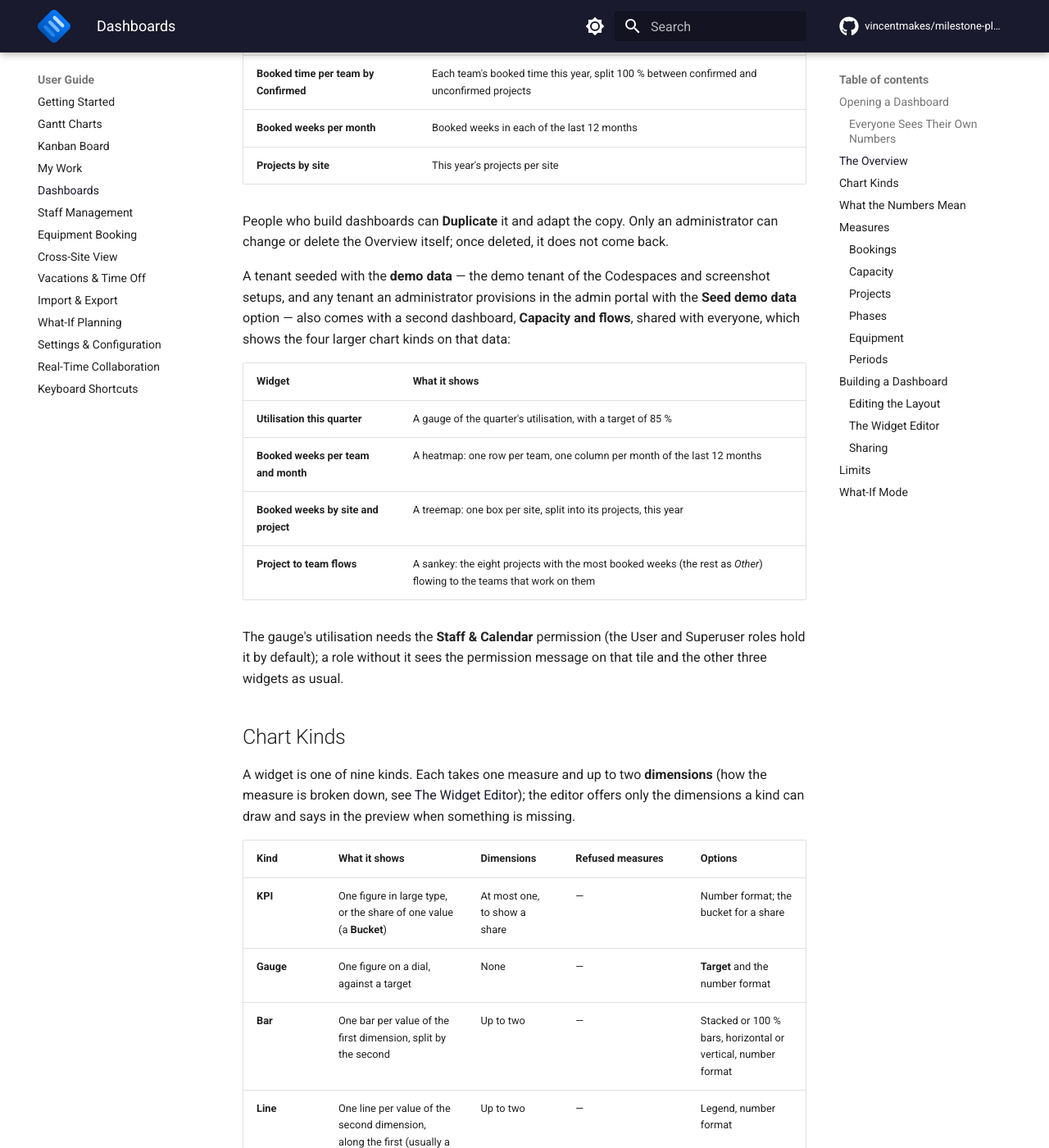
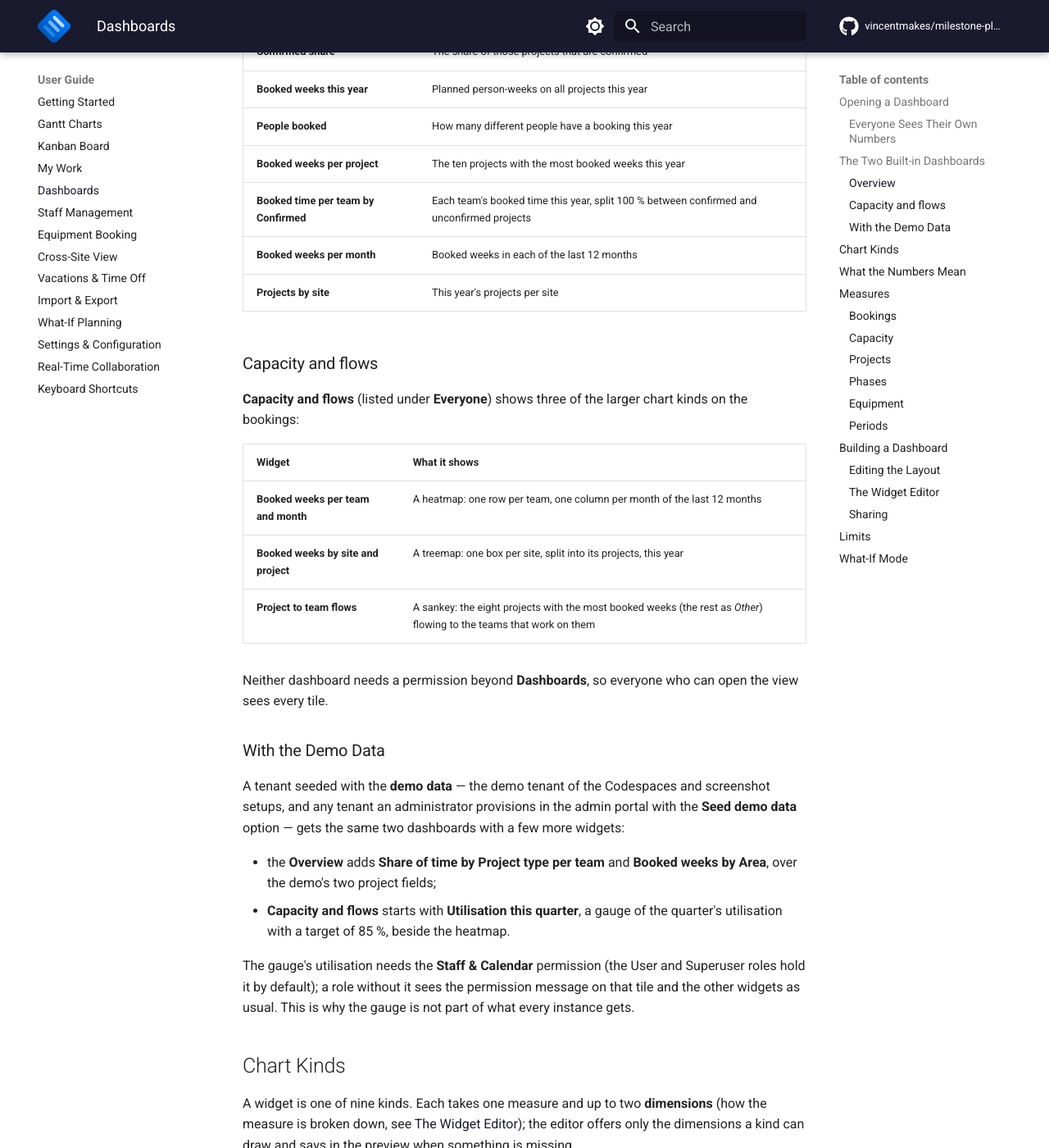
Before and after one commit to vincentmakes/milestone-planner, an MkDocs documentation site: the page built from docs/user-guide/dashboards.md, in a window 1280 px wide and 1400 px high, scrolled down 2424 px. Shown: the whole window at 82% size. Built offline with MkDocs 1.6.1 and Material for MkDocs 9.7.7, drawn with Linux system fonts in a browser that asks for light colours; comment, search, counter and statistics services are not loaded; some of the changed text lies outside the part shown.

Commit message:
Document the two built-in dashboards
The user guide's Overview section becomes "The Two Built-in Dashboards"
(Overview, Capacity and flows, and what the demo data adds); the admin
guide's dashboards notes, CLAUDE.md and the 2.1.0 changelog line follow
the one-shot seed of both.

Co-Authored-By: Claude Opus 5.5 <noreply@anthropic.com>

```diff
--- a/docs/user-guide/dashboards.md
+++ b/docs/user-guide/dashboards.md
@@ -30,9 +30,13 @@ A dashboard is a set of questions, not a copy of the answers. Each viewer gets t
 
 A widget can need a permission you do not hold — the **capacity** measures, a breakdown by **person** and the **People** filter need the **Staff & Calendar** permission — a capacity measure broken down by **person** or filtered to **People** also needs **See colleagues' absences**, since its days off are their absences; the **equipment** measures, a breakdown by **equipment** or **equipment type** and the **Equipment** filters need the **Equipment view** permission; a widget that includes **archived projects** needs **Archived projects**. Such a widget shows *This widget needs the Staff view permission* (or *the Equipment view permission*, *the Archived view permission*, *the Absences permission*) in place of its chart; the rest of the dashboard works as usual.
 
-## The Overview
+## The Two Built-in Dashboards
 
-Every Milestone instance starts with the **Overview**, shared with everyone:
+Every Milestone instance starts with two dashboards, both shared with everyone. People who build dashboards can **Duplicate** either one and adapt the copy. Only an administrator can change or delete them; once deleted, a built-in dashboard does not come back.
+
+### Overview
+
+The **Overview** is the default dashboard (listed under **Default** in the picker):
 
 | Widget | What it shows |
 |--------|---------------|
@@ -45,18 +49,26 @@ Every Milestone instance starts with the **Overview**, shared with everyone:
 | **Booked weeks per month** | Booked weeks in each of the last 12 months |
 | **Projects by site** | This year's projects per site |
 
-People who build dashboards can **Duplicate** it and adapt the copy. Only an administrator can change or delete the Overview itself; once deleted, it does not come back.
+### Capacity and flows
 
-A tenant seeded with the **demo data** — the demo tenant of the Codespaces and screenshot setups, and any tenant an administrator provisions in the admin portal with the **Seed demo data** option — also comes with a second dashboard, **Capacity and flows**, shared with everyone, which shows the four larger chart kinds on that data:
+**Capacity and flows** (listed under **Everyone**) shows three of the larger chart kinds on the bookings:
 
 | Widget | What it shows |
 |--------|---------------|
-| **Utilisation this quarter** | A gauge of the quarter's utilisation, with a target of 85 % |
 | **Booked weeks per team and month** | A heatmap: one row per team, one column per month of the last 12 months |
 | **Booked weeks by site and project** | A treemap: one box per site, split into its projects, this year |
 | **Project to team flows** | A sankey: the eight projects with the most booked weeks (the rest as *Other*) flowing to the teams that work on them |
 
-The gauge's utilisation needs the **Staff & Calendar** permission (the User and Superuser roles hold it by default); a role without it sees the permission message on that tile and the other three widgets as usual.
+Neither dashboard needs a permission beyond **Dashboards**, so everyone who can open the view sees every tile.
+
+### With the Demo Data
+
+A tenant seeded with the **demo data** — the demo tenant of the Codespaces and screenshot setups, and any tenant an administrator provisions in the admin portal with the **Seed demo data** option — gets the same two dashboards with a few more widgets:
+
+- the **Overview** adds **Share of time by Project type per team** and **Booked weeks by Area**, over the demo's two project fields;
+- **Capacity and flows** starts with **Utilisation this quarter**, a gauge of the quarter's utilisation with a target of 85 %, beside the heatmap.
+
+The gauge's utilisation needs the **Staff & Calendar** permission (the User and Superuser roles hold it by default); a role without it sees the permission message on that tile and the other widgets as usual. This is why the gauge is not part of what every instance gets.
 
 ## Chart Kinds
 
```
Also changed, not shown: CHANGELOG.md (+1 -1 lines), docs/admin-guide/database.md (+8 -6 lines).
